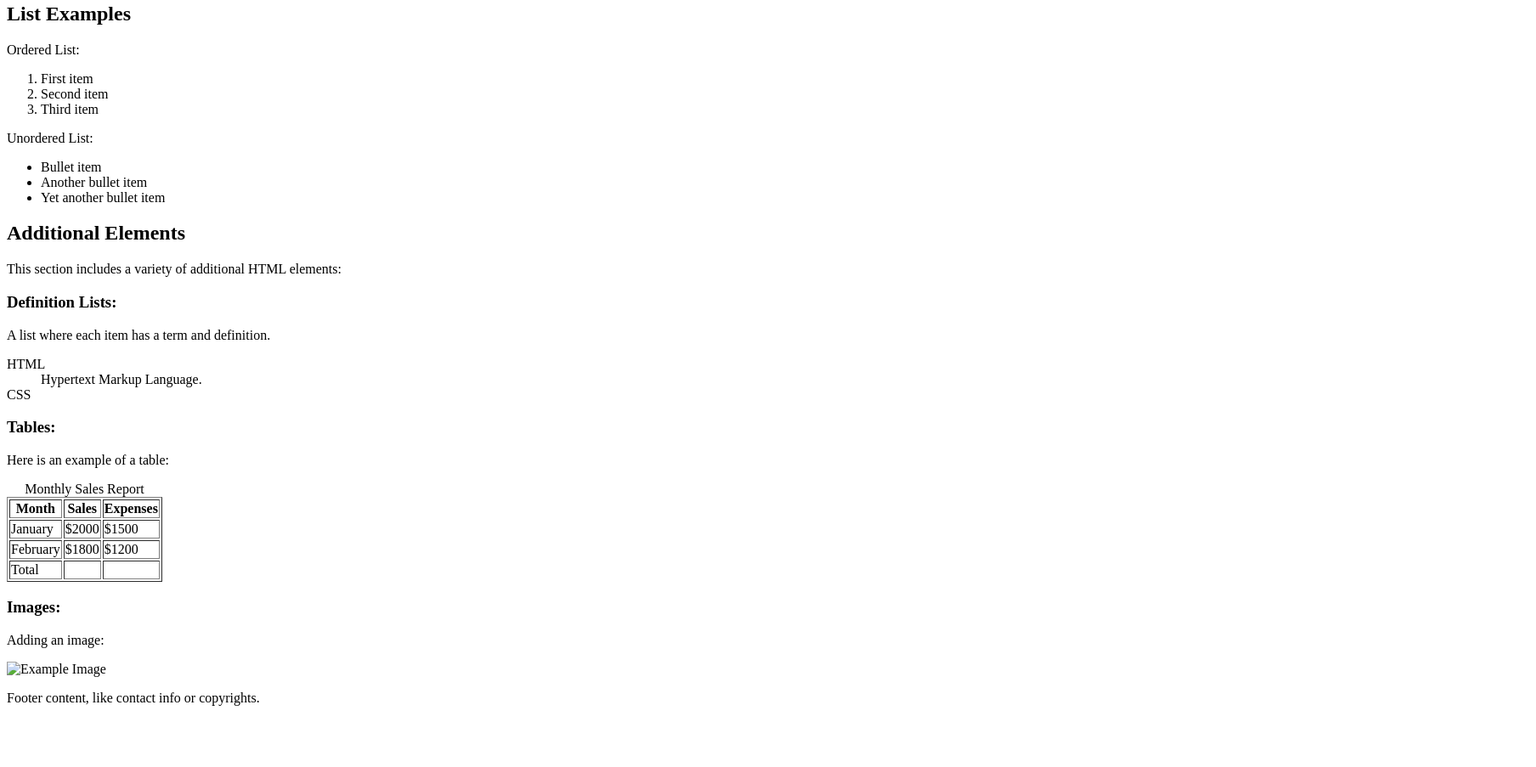
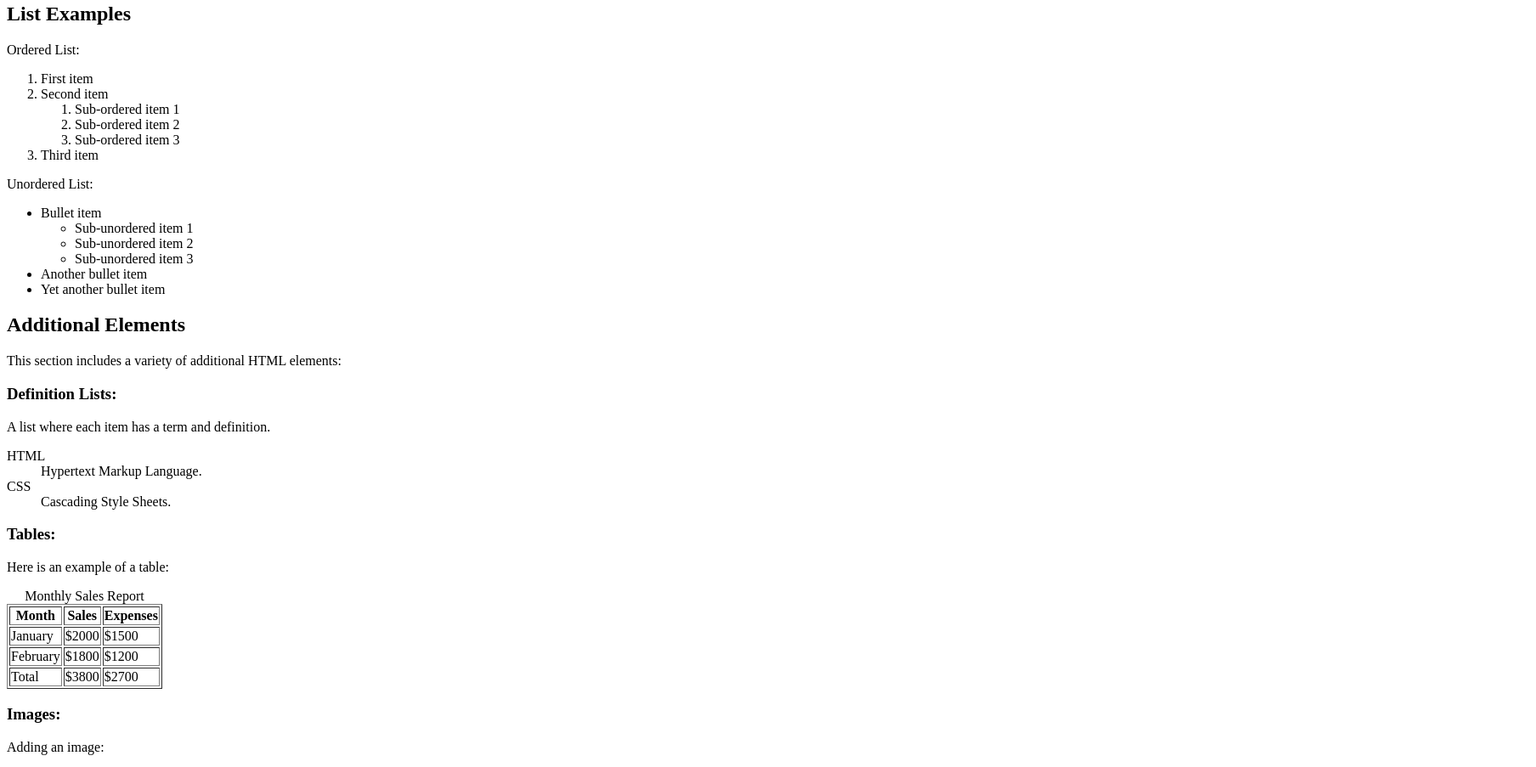
Before and after one commit to JKhan420/Lab2, a plain HTML site: page news.html in a window 1280 px wide. Shown: the part 338-1241 px from the top of the page at 85% size, 1808 px wide, since content can reach past the window. Before the commit the page ends 1185 px from the top, so only its background shows below. Drawn offline with Linux system fonts and the light colour scheme.

Commit message:
Exercise 4.1.7

```diff
--- a/news.html
+++ b/news.html
@@ -11,7 +11,11 @@ Description : Simple HTML file obtained from D2L.
 <html>
 <head>
     <title>Comprehensive HTML Page</title>
-	<!--Copy and paste remaining tags of the head section from images.html file.-->
+	<meta charset="UTF-8">
+    <meta name="description" content="An HTML example with img tags">
+    <meta name="keywords" content="HTML, Web Development, Example, img">
+    <meta name="author" content="Junaid Khan">
+    <link rel="shortcut icon" href="favicon.ico" type="image/x-icon">
 </head>
 <body>
 
@@ -31,13 +35,7 @@ Description : Simple HTML file obtained from D2L.
         <article>
             <h2>Article Title</h2>
 
-			<p>This is a paragraph in an article section. It demonstrates text formatting, like bold, italic, and marked text.</p>
-			<!-- To emphasize specific words in the paragraph, apply appropriate HTML tags:
-			<strong> or <b> for bold text,
-			<em> or <i> for italic text, and
-			<mark> for highlighted text.
-			Ensure each formatting style is correctly demonstrated on the respective words. -->
-
+			<p>This is a paragraph in an article section. It demonstrates text formatting, like <b>bold</b>, <i>italic</i>, and <mark>marked</mark> text.</p>
             <p>Here's a quotation:</p>
             <blockquote cite="http://example.com">
                 This is a blockquote, a section that quotes content from another source.
@@ -52,13 +50,23 @@ Description : Simple HTML file obtained from D2L.
         <ol>
             <li>First item</li>
             <li>Second item</li>
-			<!--Make a sub-ordered list here-->
+                <ol>
+                    <li>Sub-ordered item 1</li>
+                    <li>Sub-ordered item 2</li>
+                    <li>Sub-ordered item 3</li>
+                </ol>
+            </li>
             <li>Third item</li>
         </ol>
         <p>Unordered List:</p>
         <ul>
             <li>Bullet item</li>
-			<!--Make a sub-unordered list here-->
+                <ul>
+                    <li>Sub-unordered item 1</li>
+                    <li>Sub-unordered item 2</li>
+                    <li>Sub-unordered item 3</li>
+                </ul>
+            </li>
             <li>Another bullet item</li>
             <li>Yet another bullet item</li>
         </ul>
@@ -74,7 +82,7 @@ Description : Simple HTML file obtained from D2L.
             <dt>HTML</dt>
             <dd>Hypertext Markup Language.</dd>
 			<dt>CSS</dt>
-            <dd><!--Add CSS definition here--></dd>
+            <dd>Cascading Style Sheets.</dd>
         </dl>
 
 
@@ -104,21 +112,22 @@ Description : Simple HTML file obtained from D2L.
 			<tfoot>
 				<tr>
 					<td>Total</td>
-					<td><!--Put column total here--></td>
-					<td><!--Put column total here--></td>
+					<td>$3800</td>
+					<td>$2700</td>
 				</tr>
 			</tfoot>
         </table>
 
 		<h3>Images:</h3>
         <p>Adding an image:</p>
-        <img src="example.jpg" alt="Example Image"> <!--Fix addressing issue-->
+        <img src="images/example.jpg" alt="Example Image"> <!--Fix addressing issue(FIXED)-->
     </section>
 
     <footer>
-        <p>Footer content, like contact info or copyrights.</p>
+        <!--<p>Footer content, like contact info or copyrights.</p>-->
 		<!--Comment out the above p tag and add a new p tag under this comment.
 			The new p tag must contain {Copy right + your names}.-->
+            <p>&copy; 2024 Junaid Khan. All rights reserved.</p>
     </footer>
 </body>
 </html>
```
Also changed, not shown: images.html (+1 -1 lines).
